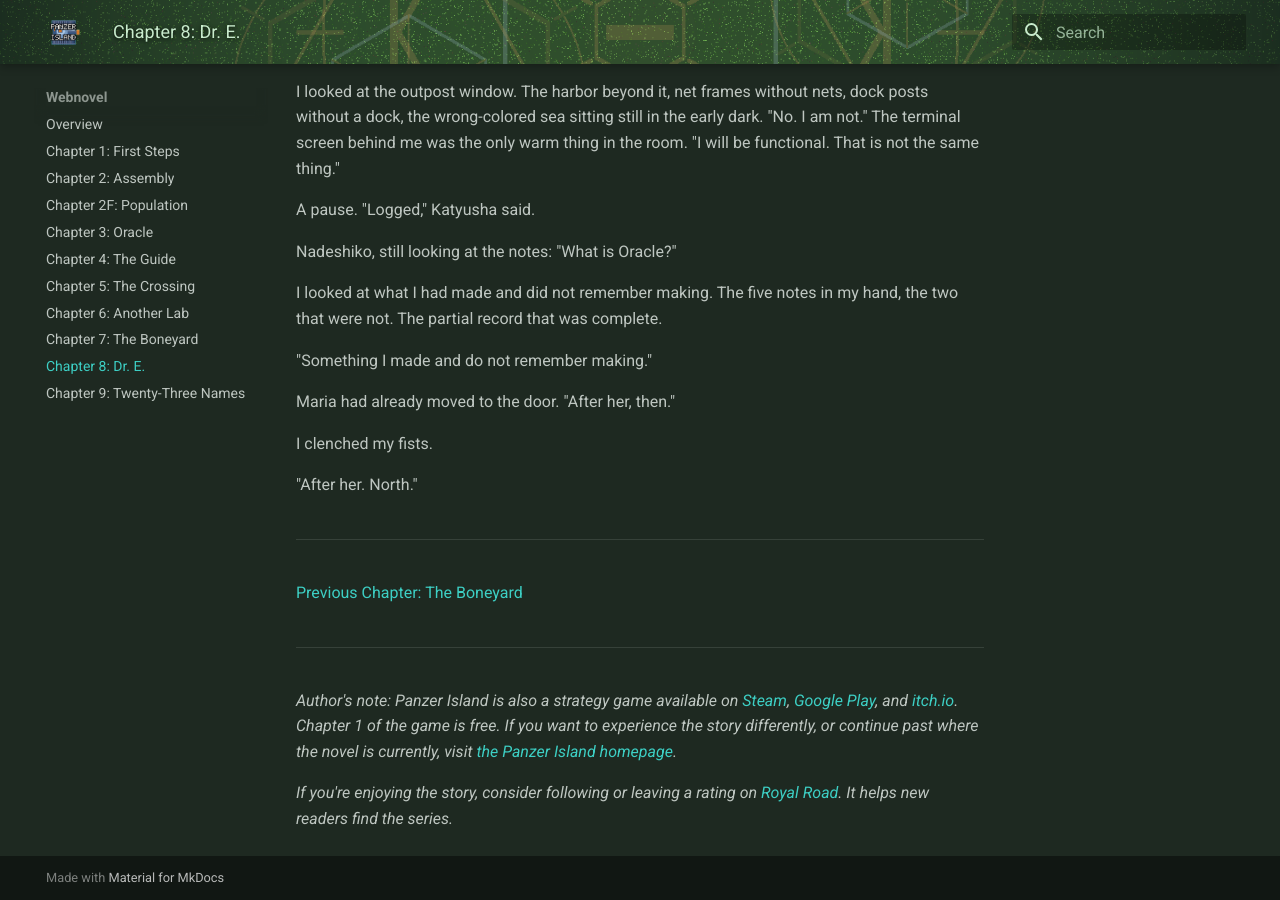
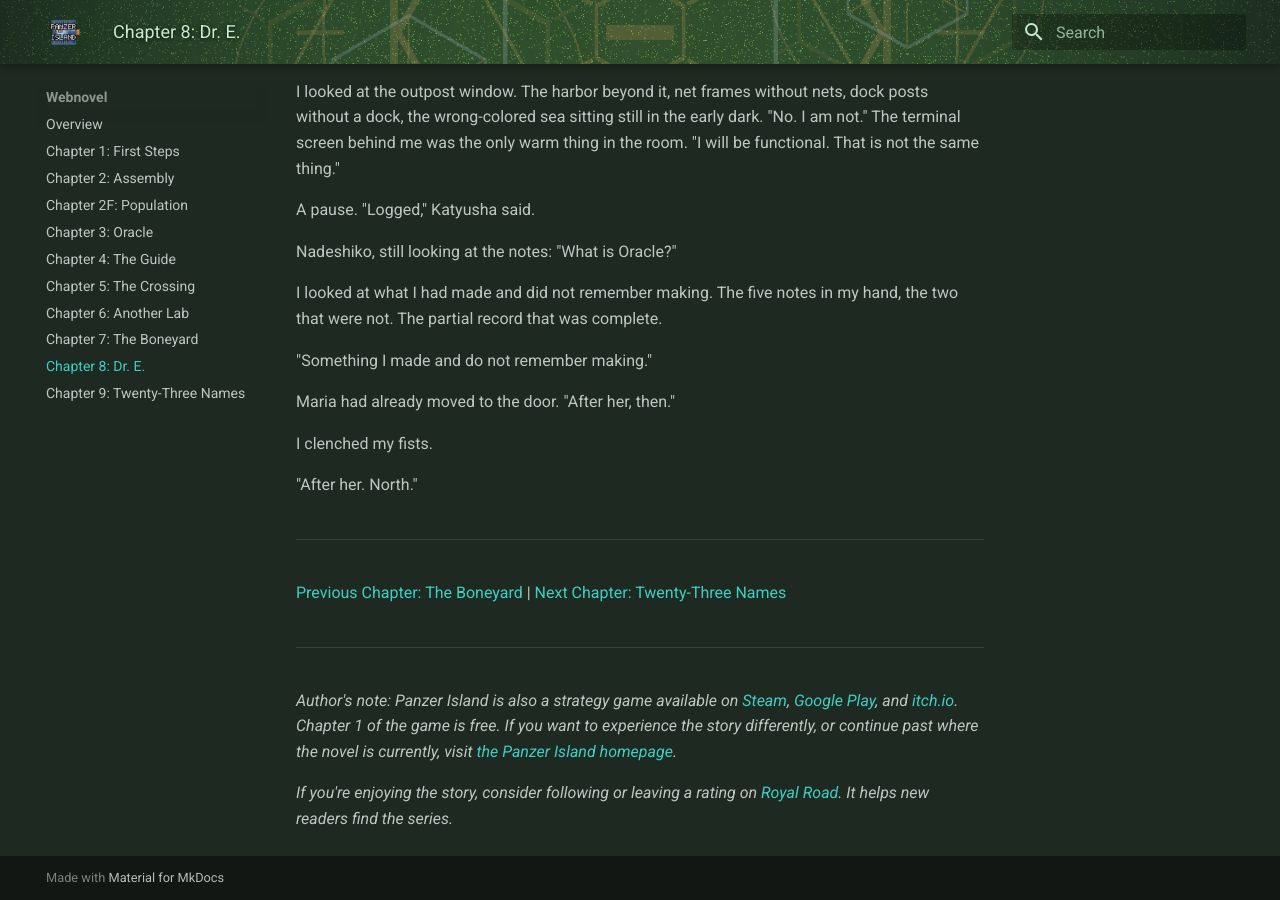
Before and after one commit to rhedak/panzer_island_pages, an MkDocs documentation site: the page built from docs/webnovel/ch08.md, in a window 1280 px wide and 900 px high, scrolled down 9202 px. Built offline with MkDocs 1.6.1 and Material for MkDocs 9.7.7, drawn with Linux system fonts in a browser that asks for light colours.

Commit message:
fix prev/next links

```diff
--- a/docs/webnovel/ch08.md
+++ b/docs/webnovel/ch08.md
@@ -272,7 +272,7 @@ I clenched my fists.
 
 ---
 
-[Previous Chapter: The Boneyard](ch07.md)
+[Previous Chapter: The Boneyard](ch07.md) | [Next Chapter: Twenty-Three Names](ch09.md)
 
 ---
 
```
Also changed, not shown: docs/webnovel/ch09.md (+4 -0 lines).
